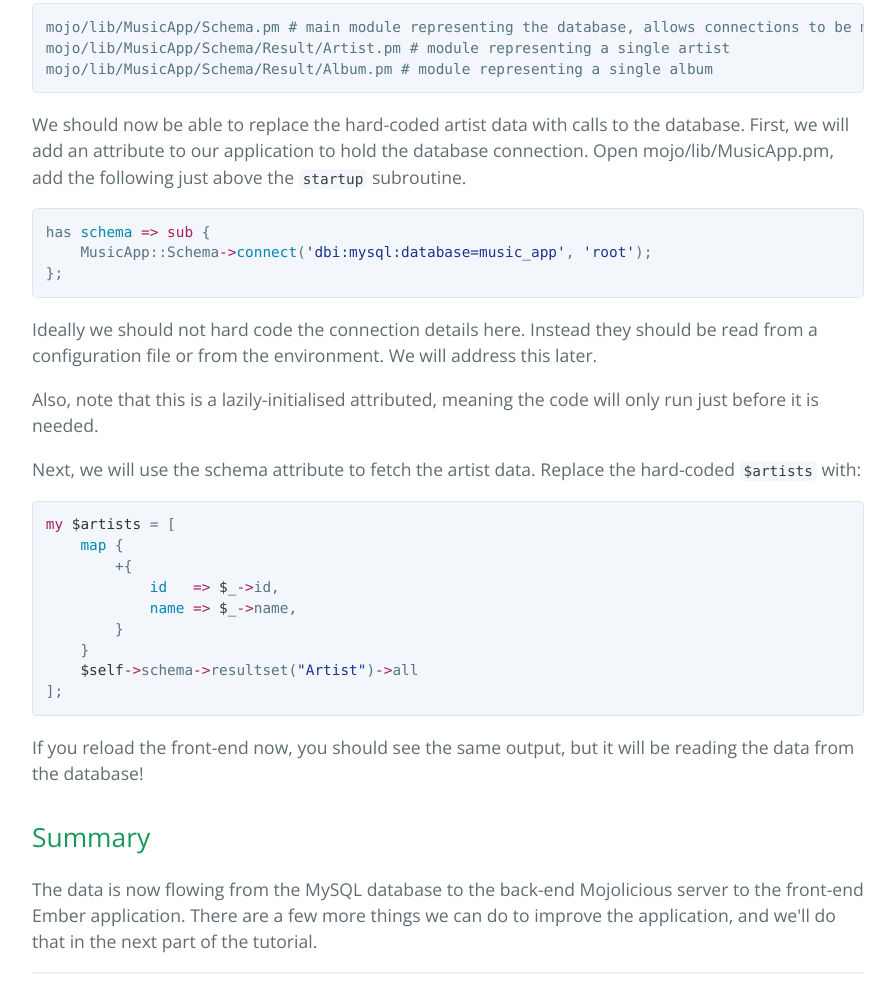
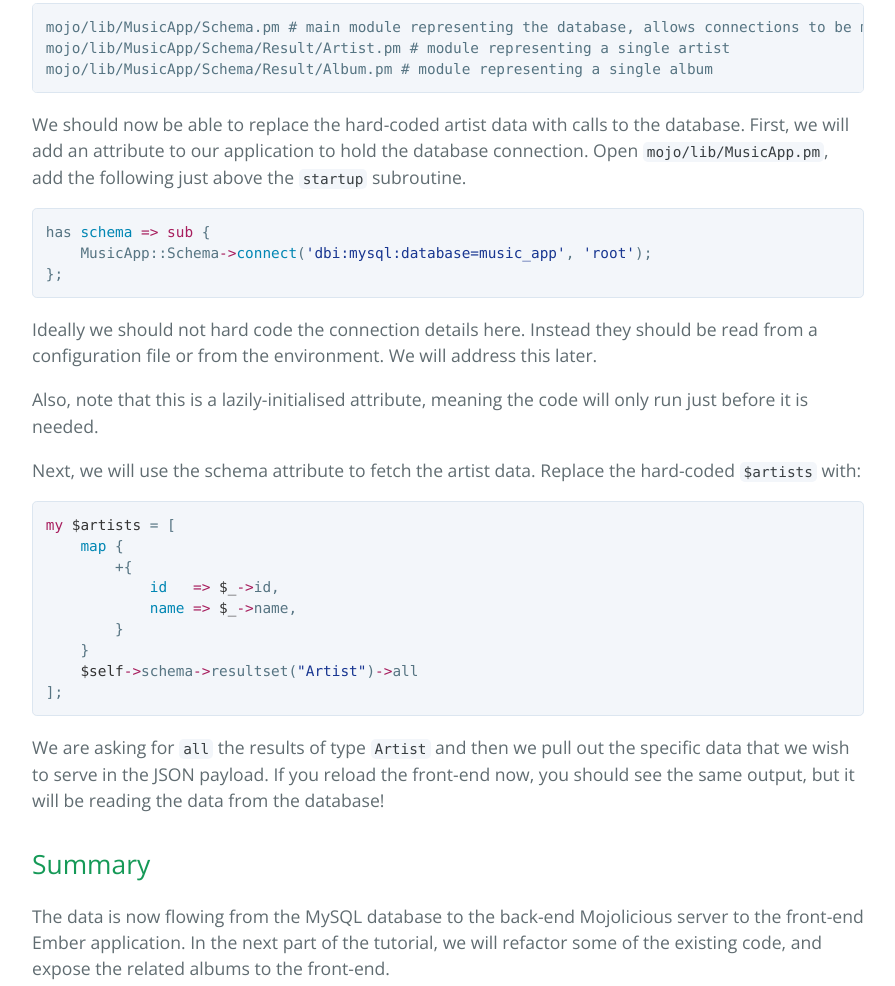
Before and after one commit to keithbro/build-an-app-with-mojolicious-and-ember-part-2, a plain HTML site: page index.html in a window 1280 px wide. Shown: the part 5438-6424 px from the top of the page, without its empty margins (192-1087 px from the left). Drawn offline with nearby package versions, Linux system fonts and the light colour scheme.

```diff
--- a/index.html
+++ b/index.html
@@ -179,7 +179,7 @@
 <pre><code>~/music_app$ mysql -u root &lt; mojo/db/*.sql
 </code></pre>
 
-<p>In order for the application to be able to communicate with the database, the application will need to understand its structure. Luckily there is a tool on the CPAN which can generate the required code. Open up mojo/cpanfile and add three new modules:</p>
+<p>In order for the application to be able to communicate with the database, the application will need to understand its structure. Luckily there is a tool on the CPAN which can generate the required code. Open up <code>mojo/cpanfile</code> and add three new modules:</p>
 
 <div class="highlight highlight-source-perl"><pre>requires <span class="pl-s"><span class="pl-pds">"</span>DBD::mysql<span class="pl-pds">"</span></span>; <span class="pl-c"># allows communication with a MySQL server</span>
 requires <span class="pl-s"><span class="pl-pds">"</span>DBIx::Class<span class="pl-pds">"</span></span>; <span class="pl-c"># object-relational mapper</span>
@@ -203,7 +203,7 @@
 mojo/lib/MusicApp/Schema/Result/Album.pm # module representing a single album
 </code></pre>
 
-<p>We should now be able to replace the hard-coded artist data with calls to the database. First, we will add an attribute to our application to hold the database connection. Open mojo/lib/MusicApp.pm, add the following just above the <code>startup</code> subroutine.</p>
+<p>We should now be able to replace the hard-coded artist data with calls to the database. First, we will add an attribute to our application to hold the database connection. Open <code>mojo/lib/MusicApp.pm</code>, add the following just above the <code>startup</code> subroutine.</p>
 
 <div class="highlight highlight-source-perl"><pre>has <span class="pl-c1">schema</span> <span class="pl-k">=&gt;</span> <span class="pl-k">sub</span> {
     MusicApp::Schema<span class="pl-k">-&gt;</span><span class="pl-c1">connect</span>(<span class="pl-s"><span class="pl-pds">'</span>dbi:mysql:database=music_app<span class="pl-pds">'</span></span>, <span class="pl-s"><span class="pl-pds">'</span>root<span class="pl-pds">'</span></span>);
@@ -211,7 +211,7 @@
 
 <p>Ideally we should not hard code the connection details here. Instead they should be read from a configuration file or from the environment. We will address this later.</p>
 
-<p>Also, note that this is a lazily-initialised attributed, meaning the code will only run just before it is needed.</p>
+<p>Also, note that this is a lazily-initialised attribute, meaning the code will only run just before it is needed.</p>
 
 <p>Next, we will use the schema attribute to fetch the artist data. Replace the hard-coded <code>$artists</code> with:</p>
 
@@ -226,12 +226,12 @@
     <span class="pl-smi">$self</span><span class="pl-k">-&gt;</span>schema<span class="pl-k">-&gt;</span>resultset(<span class="pl-s"><span class="pl-pds">"</span>Artist<span class="pl-pds">"</span></span>)<span class="pl-k">-&gt;</span>all
 ];</pre></div>
 
-<p>If you reload the front-end now, you should see the same output, but it will be reading the data from the database!</p>
+<p>We are asking for <code>all</code> the results of type <code>Artist</code> and then we pull out the specific data that we wish to serve in the JSON payload. If you reload the front-end now, you should see the same output, but it will be reading the data from the database!</p>
 
 <h2>
 <a id="summary" class="anchor" href="#summary" aria-hidden="true"><span aria-hidden="true" class="octicon octicon-link"></span></a>Summary</h2>
 
-<p>The data is now flowing from the MySQL database to the back-end Mojolicious server to the front-end Ember application. There are a few more things we can do to improve the application, and we'll do that in the next part of the tutorial.</p>
+<p>The data is now flowing from the MySQL database to the back-end Mojolicious server to the front-end Ember application. In the next part of the tutorial, we will refactor some of the existing code, and expose the related albums to the front-end.</p>
 
 <hr>
 
```
Also changed, not shown: params.json (+1 -1 lines).
